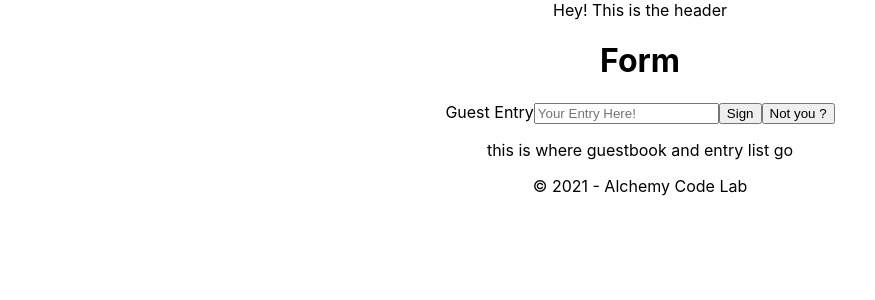
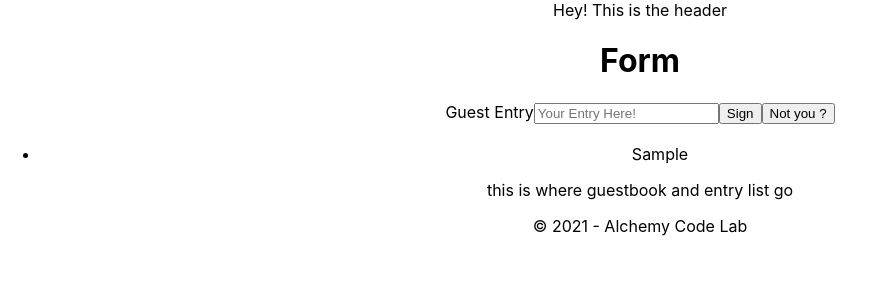
Before and after one commit to VioletKatrinStewart/adv-react-guestbook, a React (Create React App) app: page / in a window 1280 px wide. Both pictures are taken after typing "Sample" into the empty fields and a click on the button "Sign". Shown: the top 300 px of the page, without its empty margins (0-875 px from the left). Built offline with nearby package versions, Linux system fonts and the light colour scheme.

Commit message:
hooked up entry and use entries

```diff
--- a/src/components/Entry/Entry.jsx
+++ b/src/components/Entry/Entry.jsx
@@ -1,5 +1,8 @@
-import React from 'react';
-
-export default function Entry() {
-  return <div></div>;
+export default function Entry({ entry: { name, message } }) {
+  return (
+    <div>
+      <h2>{name}</h2>
+      <p>{message}</p>
+    </div>
+  );
 }
--- a/src/components/EntryList/EntryList.jsx
+++ b/src/components/EntryList/EntryList.jsx
@@ -1,5 +1,20 @@
-import React from 'react';
+import { useEntries } from '../../Context/EntryContext';
+import Entry from '../Entry/Entry';
 
 export default function EntryList() {
-  return <div></div>;
+  const { entries } = useEntries();
+
+  return (
+    <div>
+      <ul>
+        {entries.map((entry) => {
+          return (
+            <li key={`${entry.name}-${entry.message}`}>
+              <Entry entry={entry} />
+            </li>
+          );
+        })}
+      </ul>
+    </div>
+  );
 }
--- a/src/views/Home/Home.jsx
+++ b/src/views/Home/Home.jsx
@@ -1,13 +1,14 @@
 import React from 'react';
 import { EntryProvider } from '../../Context/EntryContext';
 import GuestBook from '../../components/GuestBook/GuestBook';
+import EntryList from '../../components/EntryList/EntryList';
 
 export default function Home() {
   return (
     <div>
       <EntryProvider>
         <GuestBook />
-        {/* <EntryList /> */}
+        <EntryList />
         <p>this is where guestbook and entry list go</p>
       </EntryProvider>
     </div>
```
